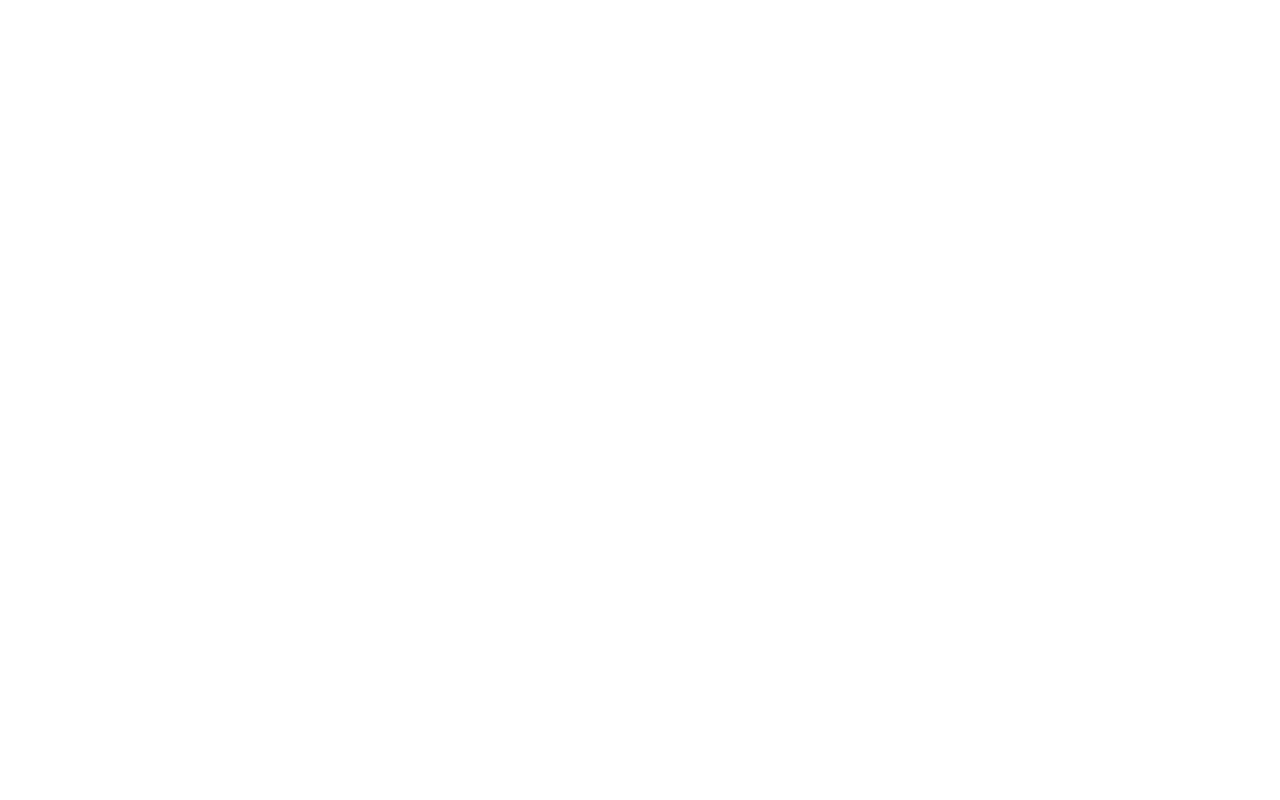
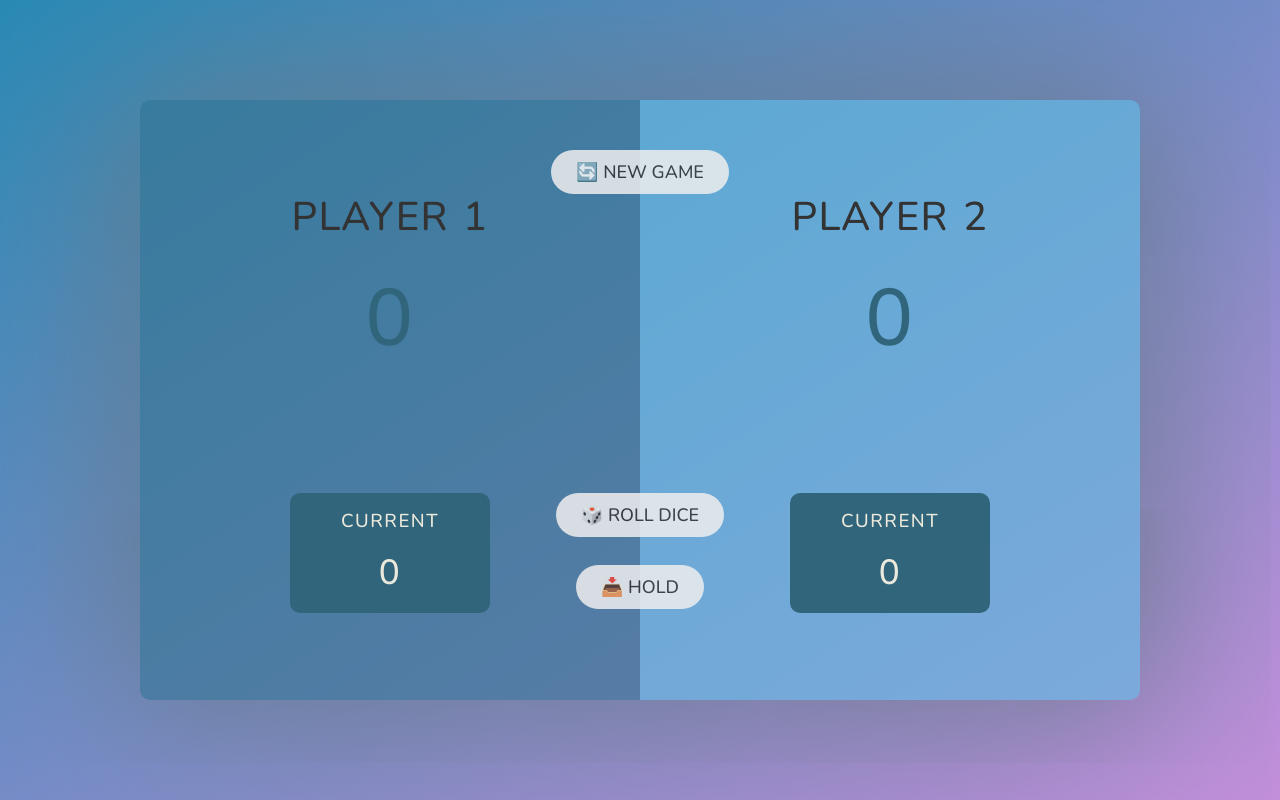
Before and after one commit to ssbrolly/Dice-It-, a plain HTML site: page index.html in a window 1280 px wide. Drawn offline with nearby package versions, Linux system fonts and the light colour scheme.

Commit message:
completed starting HTML / CSS

```diff
--- a/index.html
+++ b/index.html
@@ -9,8 +9,28 @@
 	</head>
 	<body>
 		<main>
-			<section class="player-1"></section>
-			<section class="player-2"></section>
+			<section class="player-section player-1">
+				<h2 class="player">Player 1</h2>
+				<p class="score score-1">0</p>
+				<div class="current-score">
+					<h3 class="current">Current</h3>
+					<p class="highscore">0</p>
+				</div>
+			</section>
+
+			<section class="player-section player-2 active">
+				<h2 class="player">Player 2</h2>
+				<p class="score score-2">0</p>
+				<div class="current-score">
+					<h3 class="current">Current</h3>
+					<p class="highscore">0</p>
+				</div>
+			</section>
+
+			<img src="image/dice-1.png" class="dice hidden" alt="image of one side from a dice" />
+			<button class="btn new-game">🔄 New Game</button>
+			<button class="btn roll-dice">🎲 Roll Dice</button>
+			<button class="btn hold">📥 Hold</button>
 		</main>
 
 		<script scr="script.js"></script>
--- a/script.js
+++ b/script.js
@@ -0,0 +1 @@
+'use strict';
--- a/style.css
+++ b/style.css
@@ -0,0 +1,133 @@
+@import url('https://fonts.googleapis.com/css2?family=Nunito:wght@500;600;700&display=swap');
+
+* {
+	padding: 0;
+	margin: 0;
+	box-sizing: border-box;
+}
+
+html {
+	font-size: 62.5%;
+}
+
+body {
+	font-family: 'Nunito', sans-serif;
+	text-transform: uppercase;
+	color: #333;
+	position: relative;
+	background: linear-gradient(to right bottom, #298ab4, #c38fdb);
+	height: 100vh;
+	display: flex;
+	justify-content: center;
+	align-items: center;
+}
+
+main {
+	/* background-color: red; */
+
+	width: 100rem;
+	height: 60rem;
+	letter-spacing: 1.5px;
+	word-spacing: 2px;
+	border-radius: 10px;
+	overflow: hidden;
+	display: flex;
+	justify-content: center;
+	position: relative;
+
+	/* box-shadow: 1px 2px 26px -3px #c6ccd1; */
+	box-shadow: 1px 2px 180px 5px #657885;
+}
+
+.player-section {
+	padding: 9rem 9rem 7rem 9rem;
+	display: flex;
+	flex-direction: column;
+	align-items: center;
+
+	/* flex: 50%; */
+	flex-grow: 1;
+	/* border: solid 1px black; */
+}
+
+.player-1 {
+	background: #35748fa4;
+}
+
+.player {
+	font-weight: 400;
+	font-size: 4rem;
+	margin-bottom: 2rem;
+	color: #333;
+}
+
+.score {
+	font-size: 8rem;
+	margin-bottom: 12rem;
+	color: #31657c;
+}
+
+.current-score {
+	display: flex;
+	flex-direction: column;
+	align-items: center;
+
+	font-size: 1.6rem;
+	color: rgb(235, 233, 219);
+	background: #31657c;
+	width: 20rem;
+	height: 12rem;
+	border-radius: 10px;
+}
+
+.current {
+	margin: 1.5rem;
+	font-weight: 300;
+}
+
+.highscore {
+	font-size: 3.5rem;
+	font-weight: 300;
+}
+
+.btn {
+	font-family: 'Nunito', sans-serif;
+	font-weight: 500;
+	color: #333;
+	opacity: 0.85;
+	border: none;
+	border-radius: 30px;
+
+	position: absolute;
+	font-size: 1.8rem;
+	text-transform: uppercase;
+	/* width: 15rem;
+	height: 5rem; */
+	padding: 1rem 2.5rem;
+}
+
+.new-game {
+	top: 5rem;
+}
+
+.dice {
+	position: absolute;
+	width: 10rem;
+	top: 17rem;
+	/* display: none; */
+}
+
+.roll-dice {
+	top: 39.3rem;
+}
+.hold {
+	top: 46.5rem;
+}
+
+.active {
+	background: #60b9dfa4;
+}
+
+.hidden {
+	display: none;
+}
```
Also changed, not shown: image/dice-1.png (added), image/dice-2.png (added), image/dice-3.png (added), image/dice-4.png (added), image/dice-5.png (added), image/dice-6.png (added).
